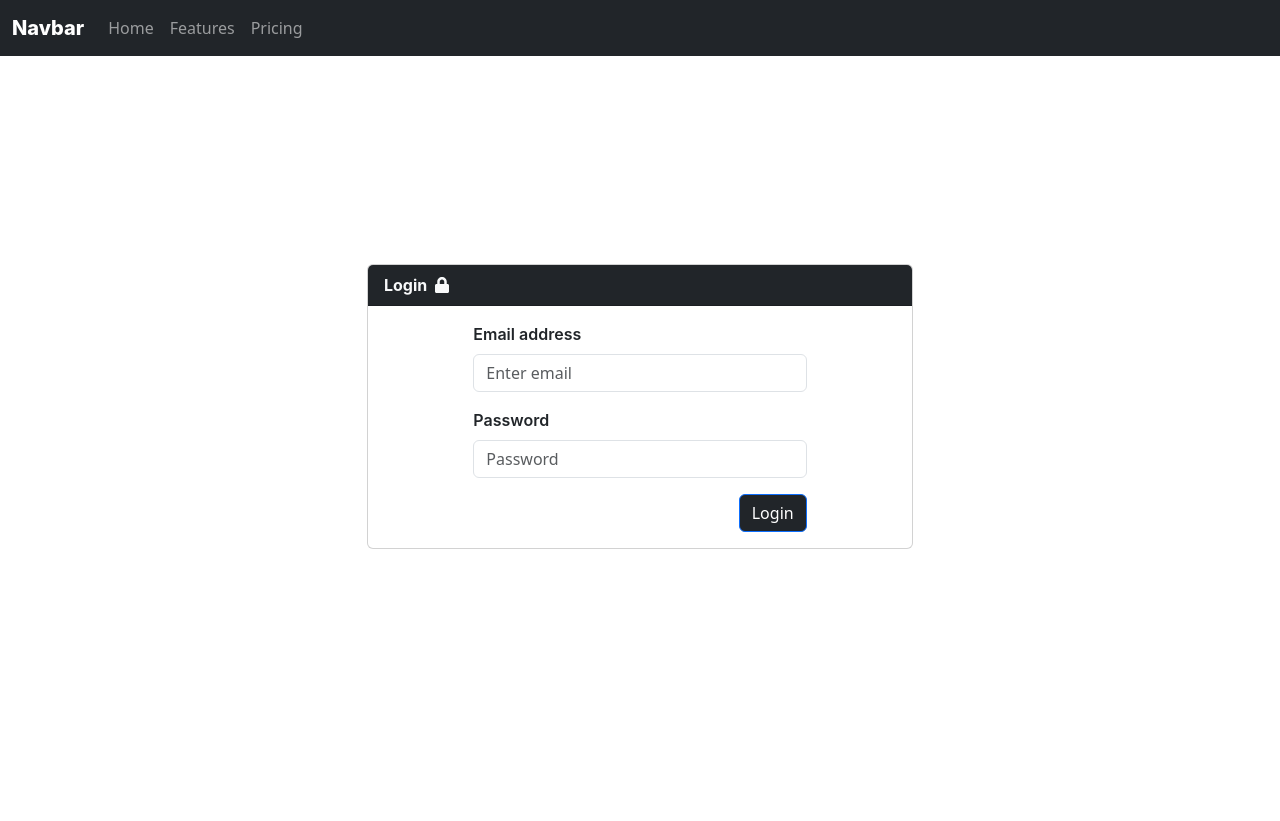
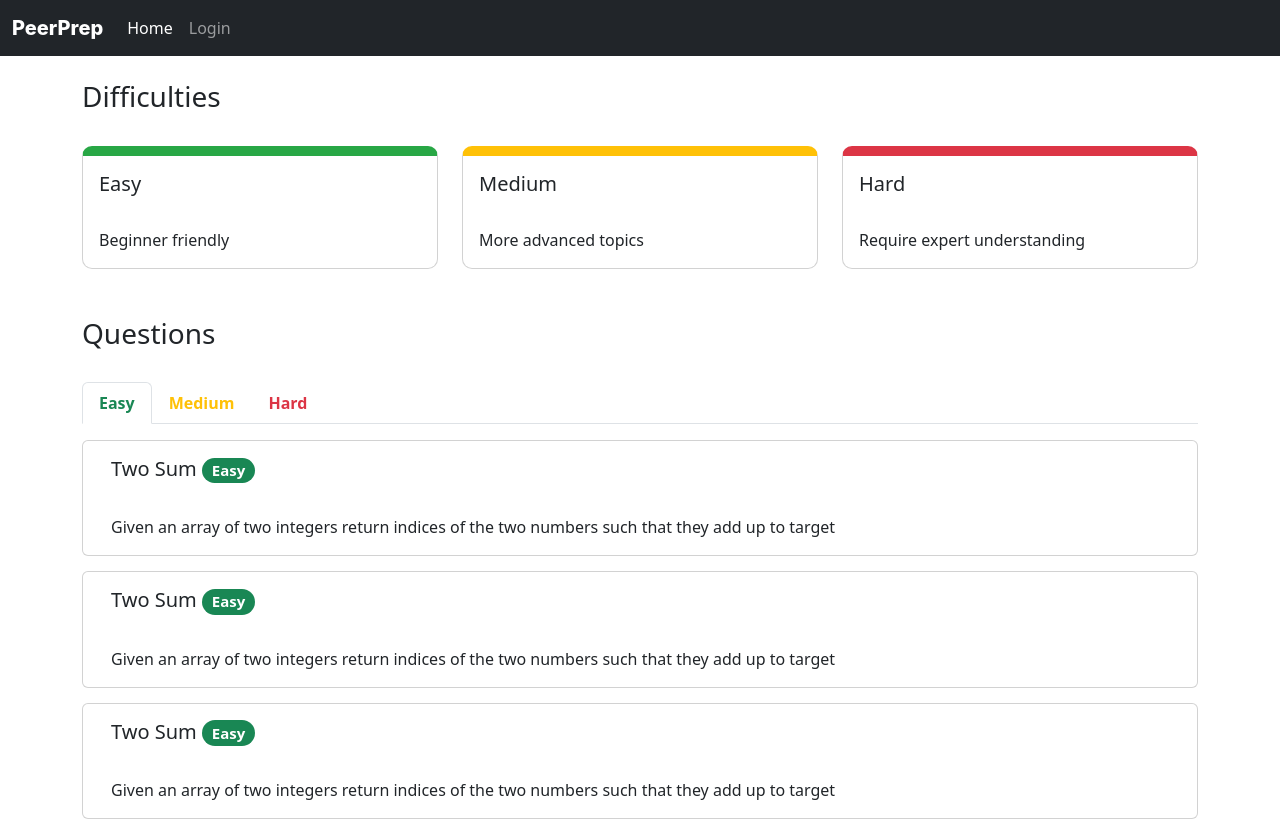
Before and after one commit to jlxw48/CS3219-PeerPrep, a React (Create React App) app in the folder front-end/: page / in a window 1280 px wide. Shown: the top 821 px of the page. Before the commit the page ends 800 px from the top, so only its background shows below. Built offline with nearby package versions, Linux system fonts and the light colour scheme.

Commit message:
Add router for home and login page

```diff
--- a/front-end/src/App.js
+++ b/front-end/src/App.js
@@ -2,14 +2,25 @@ import './css/App.css';
 import PeerPrepNav from './PeerPrepNav';
 import Home from './home/Home';
 import Login from './login/Login';
+import { BrowserRouter as Router, Switch, Route } from 'react-router-dom';
 
 
 function App() {
   return (
     <>
+
+      <Router>
       <PeerPrepNav />
-      <Login />
+        <Switch>
+          <Route exact path='/' component={Home} />
+          <Route path='/login' component={Login} />
+        </Switch>
+      </Router>
     </>
+    // <>
+    //   <PeerPrepNav />
+    //   <Login />
+    // </>
   );
 }
 
--- a/front-end/src/PeerPrepNav.jsx
+++ b/front-end/src/PeerPrepNav.jsx
@@ -3,16 +3,16 @@ import Nav from 'react-bootstrap/Nav'
 import Navbar from 'react-bootstrap/Navbar'
 import Container from 'react-bootstrap/Container'
 import './css/PeerPrepNav.css'
+import { NavLink } from 'react-router-dom'
 
 function PeerPrepNav() {
     return (
         <Navbar bg="dark" variant="dark">
             <Container fluid>
-                <Navbar.Brand className="NavbarBrand" href="#home">Navbar</Navbar.Brand>
+                <Navbar.Brand className="NavbarBrand">PeerPrep</Navbar.Brand>
                 <Nav className="me-auto">
-                    <Nav.Link className="my-nav-link" href="#home">Home</Nav.Link>
-                    <Nav.Link href="#features">Features</Nav.Link>
-                    <Nav.Link href="#pricing">Pricing</Nav.Link>
+                    <NavLink to="/" exact className="nav-link">Home</NavLink>
+                    <NavLink to="/login" exact className="nav-link">Login</NavLink>
                 </Nav>
             </Container>
         </Navbar>
```
